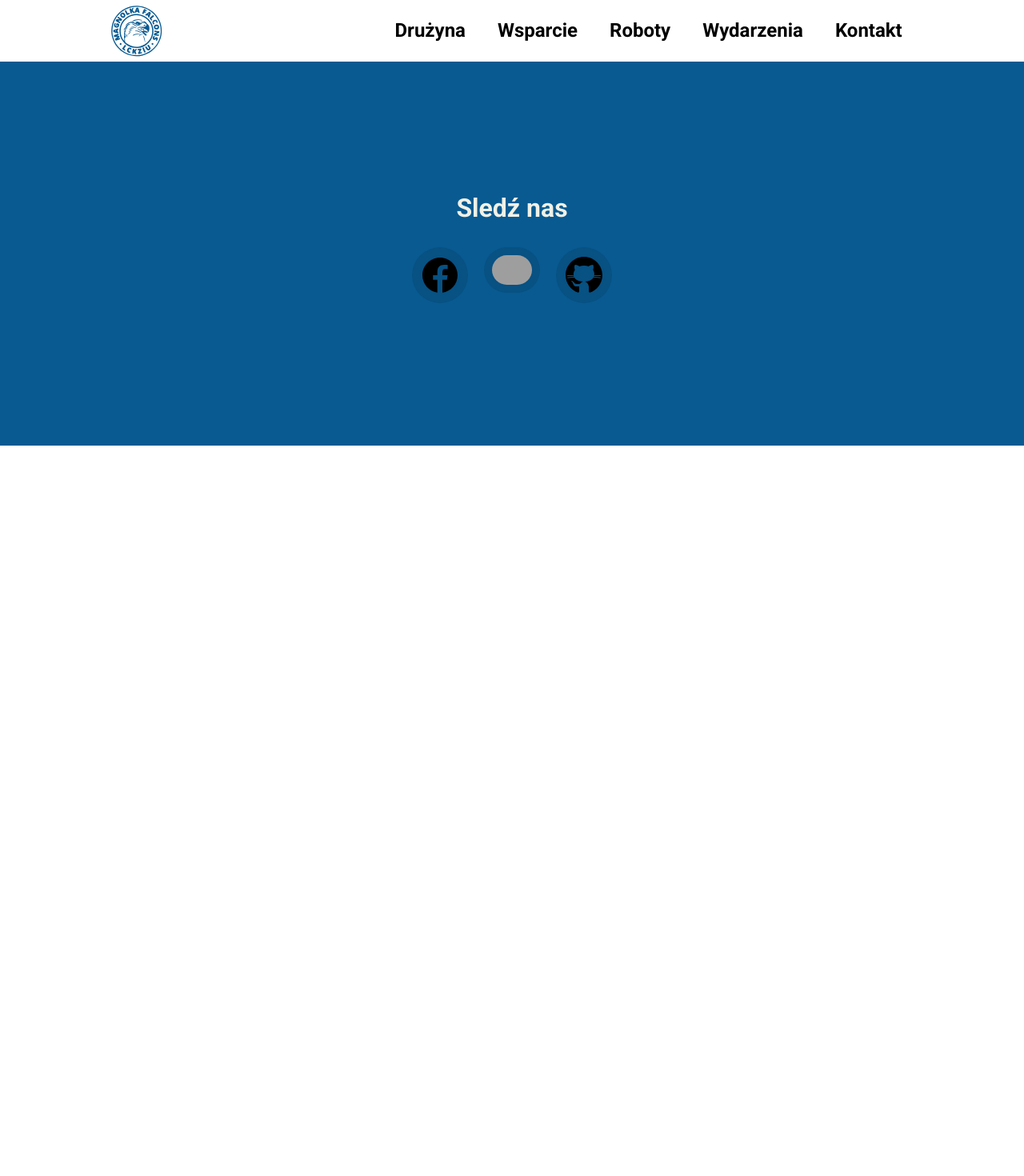
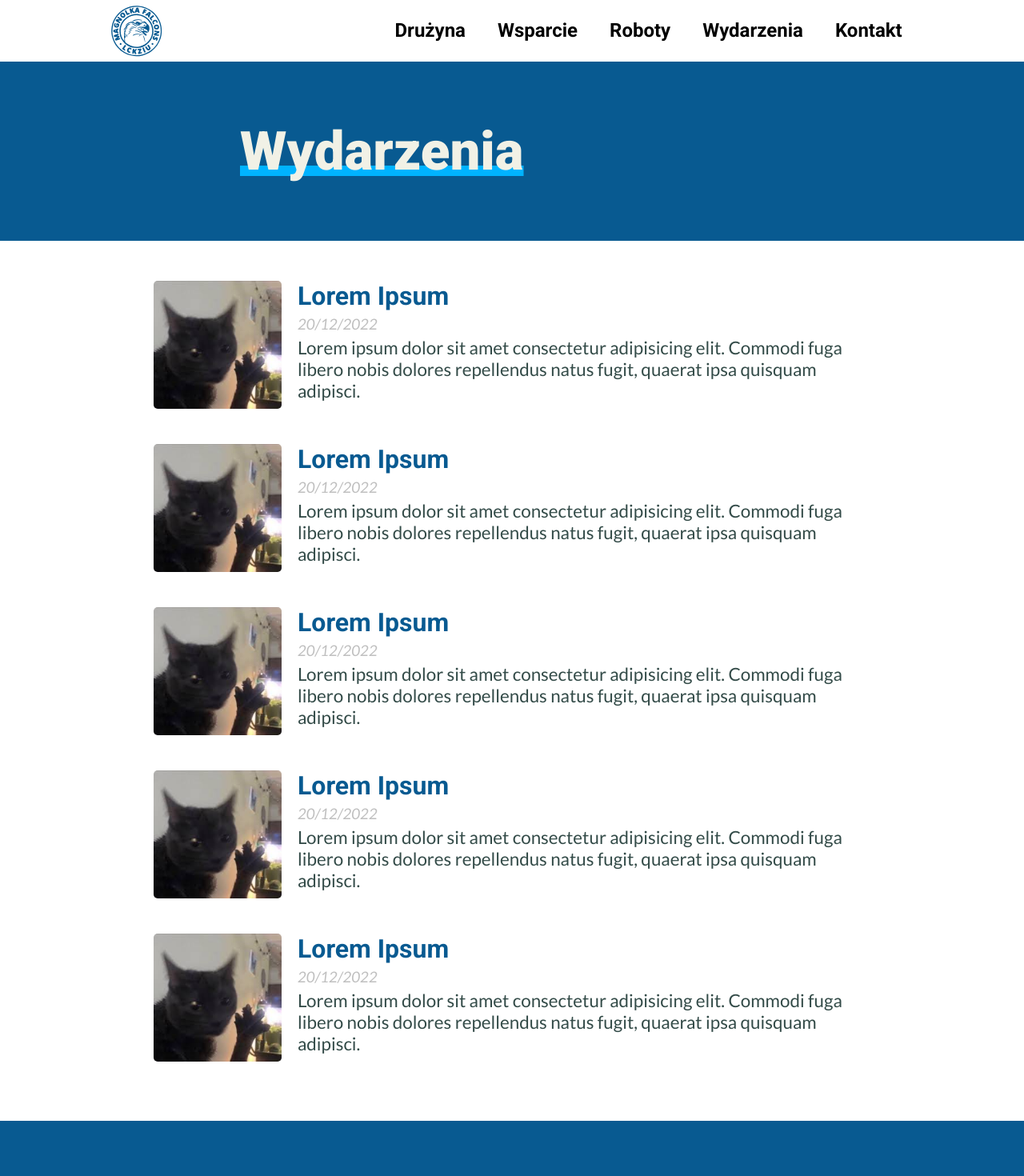
Before and after one commit to MrSoilder23/magnolka_falcons1, a React (Create React App) app: page /wydarzenia in a window 1280 px wide. Shown: the top 1470 px of the page at 80% size. Before the commit the page ends 800 px from the top, so only its background shows below. Built offline with nearby package versions, Linux system fonts and the light colour scheme; grey boxes are pictures that could not be loaded.

Commit message:
Add wydarzenia page

```diff
--- a/src/App.js
+++ b/src/App.js
@@ -3,6 +3,8 @@ import {BrowserRouter as Router, Route, Routes} from 'react-router-dom'
 import Navbar from './components/Navbar';
 import Home from './components/pages/Home';
 import Footer from './components/Footer';
+import Team from './components/pages/Team';
+import News from './components/pages/News';
 
 
 function App() {
@@ -12,6 +14,8 @@ function App() {
         <Navbar />
         <Routes>
           <Route path='/' exact element={<Home />} />
+          <Route path='/druzyna' exact element={<Team />} />
+          <Route path='/wydarzenia' exact element={<News />} />
         </Routes>
         <Footer />
       </Router>
--- a/src/components/Footer.js
+++ b/src/components/Footer.js
@@ -21,6 +21,9 @@ function Footer() {
           <img src={github} alt="github" className='socialIcons'/>
         </Link>
       </div>
+      <h3>
+        Site design &copy; 2022 Magnolka Falcons
+      </h3>
     </div>
   )
 }
--- a/src/components/NewsCard.js
+++ b/src/components/NewsCard.js
@@ -17,7 +17,7 @@ function NewsCard(props) {
         </Link>
         </div>
         <h3 className='newsDate'>{props.date}</h3>
-        <h3>{props.text}</h3>
+        <h3 className='newsPropText'>{props.text}</h3>
       </div>
     </div>
   )
--- /dev/null
+++ b/src/components/pages/News.js
@@ -0,0 +1,53 @@
+import React from 'react'
+import NewsCard from '../NewsCard'
+import '../styles/News.css'
+
+import dabloonCat from '../../images/dabloonCat.jpg'
+
+function News() {
+  return (
+    <div className='newsPage'>
+        <div className='newsPageBG'>
+            <h1>Wydarzenia</h1>
+        </div>
+
+        <NewsCard
+            link='/wydarzenia'
+            path={dabloonCat}
+            header='Lorem Ipsum'
+            date='20/12/2022'
+            text='Lorem ipsum dolor sit amet consectetur adipisicing elit. Commodi fuga libero nobis dolores repellendus natus fugit, quaerat ipsa quisquam adipisci.'
+            />
+        <NewsCard
+            link='/wydarzenia'
+            path={dabloonCat}
+            header='Lorem Ipsum'
+            date='20/12/2022'
+            text='Lorem ipsum dolor sit amet consectetur adipisicing elit. Commodi fuga libero nobis dolores repellendus natus fugit, quaerat ipsa quisquam adipisci.'
+            />
+        <NewsCard
+            link='/wydarzenia'
+            path={dabloonCat}
+            header='Lorem Ipsum'
+            date='20/12/2022'
+            text='Lorem ipsum dolor sit amet consectetur adipisicing elit. Commodi fuga libero nobis dolores repellendus natus fugit, quaerat ipsa quisquam adipisci.'
+            />
+        <NewsCard
+            link='/wydarzenia'
+            path={dabloonCat}
+            header='Lorem Ipsum'
+            date='20/12/2022'
+            text='Lorem ipsum dolor sit amet consectetur adipisicing elit. Commodi fuga libero nobis dolores repellendus natus fugit, quaerat ipsa quisquam adipisci.'
+            />
+        <NewsCard
+            link='/wydarzenia'
+            path={dabloonCat}
+            header='Lorem Ipsum'
+            date='20/12/2022'
+            text='Lorem ipsum dolor sit amet consectetur adipisicing elit. Commodi fuga libero nobis dolores repellendus natus fugit, quaerat ipsa quisquam adipisci.'
+            />
+    </div>
+  )
+}
+
+export default News
--- /dev/null
+++ b/src/components/pages/Team.js
@@ -0,0 +1,9 @@
+import React from 'react'
+
+function Team() {
+  return (
+    <div>Team</div>
+  )
+}
+
+export default Team
--- a/src/components/styles/Footer.css
+++ b/src/components/styles/Footer.css
@@ -1,16 +1,27 @@
 .footer {
-    height: 30rem;
+    height: 28rem;
     background-color: #085a91;
 
     display: flex;
     flex-direction: column;
     justify-content: center;
     align-items: center;
+
+    position: relative;
 }
 
 .footer h1 {
     padding-bottom: 20px;
     color: #F1F1E6;
+}
+
+.footer h3 {
+    position: absolute;
+    bottom: 0;
+
+    padding-bottom: 10px;
+    color: #053a5d;
+    font-size: 0.7em;
 }
 
 .icons {
@@ -25,6 +36,9 @@
     background-color: #075183;
     border-radius: 50px;
     transition: ease-in 0.4s;
+    -o-transition: ease-in 0.4s;
+    -moz-transition: ease-in 0.4s;
+    -webkit-transition: ease-in 0.4s;
 }
 
 .icons img::after {
--- a/src/components/styles/Navbar.css
+++ b/src/components/styles/Navbar.css
@@ -87,7 +87,7 @@
         flex-direction: column;
         align-items: center;
 
-        background-color: #fff;
+        background-color: #f2f2f2;
 
         transition: all ease-in 0.1s ;
         -webkit-transition: all ease-in 0.1s;
--- /dev/null
+++ b/src/components/styles/News.css
@@ -0,0 +1,52 @@
+.newsPage {
+    display: flex;
+    flex-direction: column;
+    justify-content: center;
+    align-items: center;
+    padding-bottom: 30px;
+}
+
+.newsPage h1 {
+    font-size: 4.2rem;
+    padding-left: 300px;
+    color: #F1F1E6;
+    font-weight: 900;
+
+    text-decoration: underline;
+    text-decoration-thickness: 13px;
+    text-decoration-color: #00B3FF;
+    text-underline-offset: -5px;
+    text-decoration-skip-ink: none;
+}
+
+.newsPage .newsCard {
+    width: 70%;
+}
+.newsPageBG {
+    display: flex;
+    justify-content: flex-start;
+    align-items: center;
+
+    /*background-image: url(../../images/dabloonCat.jpg);*/
+    background-color: #085a91;
+    background-size: cover;
+    background-repeat: no-repeat;
+    background-position: center;
+
+    width: 100%;
+    height: 14rem;
+
+    margin-bottom: 50px;
+}
+
+@media only screen and (max-width: 800px) {
+    .newsPage h1 {
+        padding-left: 0;
+        font-size: 3.7rem;
+    }
+
+    .newsPageBG {
+        justify-content: center;
+        height: 12rem;
+    }
+}
--- a/src/components/styles/NewsComponent.css
+++ b/src/components/styles/NewsComponent.css
@@ -49,6 +49,7 @@
     margin-bottom: 5px;
     color: #bfbfbf;
     font-family: 'Lato', sans-serif;
+    font-weight: 400;
     font-style: italic;
 }
 
@@ -56,15 +57,17 @@
     filter: invert(21%) sepia(66%) saturate(3214%) hue-rotate(188deg) brightness(84%) contrast(94%);
 }
 
-.newsText h3 {
+.newsPropText {
     font-family: 'Lato', sans-serif;
     font-weight: 400;
     font-size: 1.4rem;
+    color: #334B48;
+
 }
 
 .newsImg {
     display: flex;
-    padding-right: 30px;
+    padding-right: 20px;
 }
 
 .newsImg img {
```
